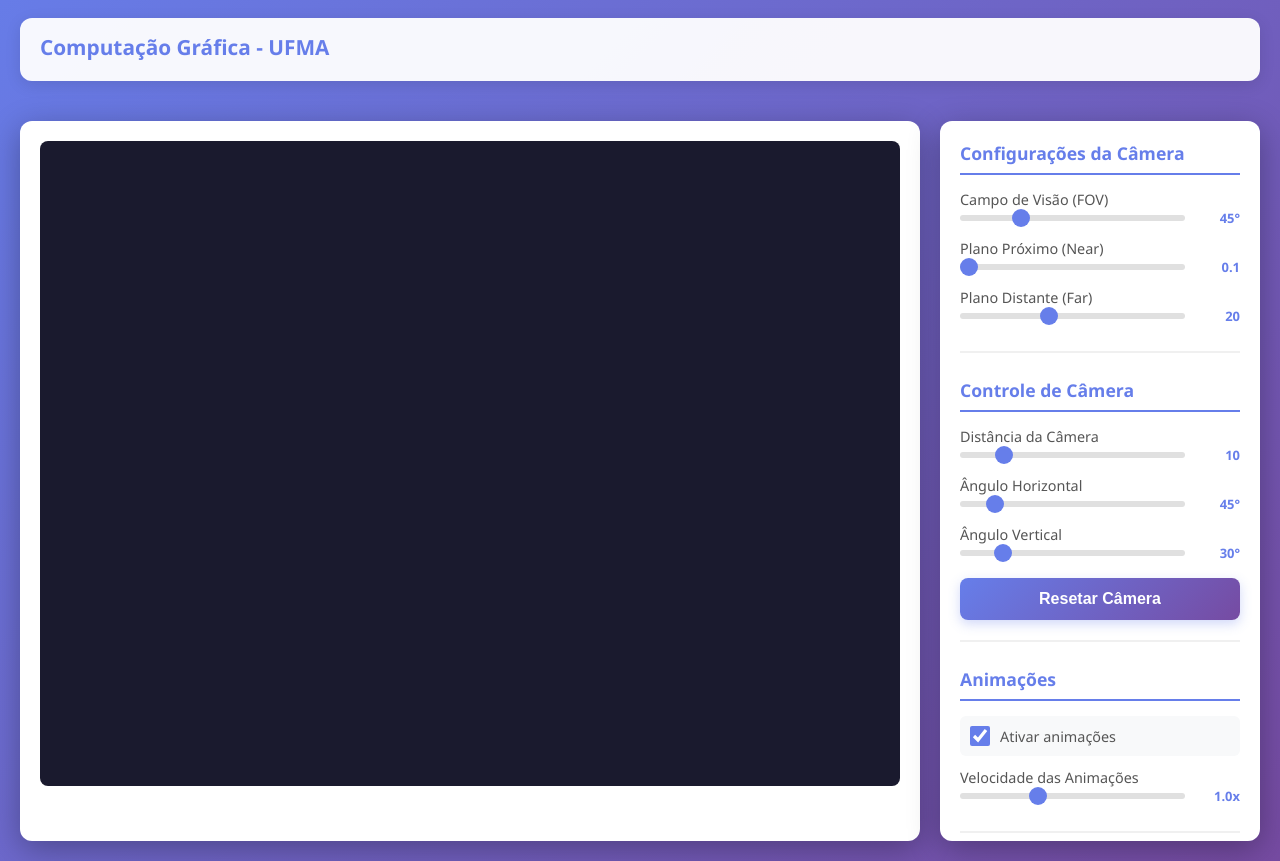
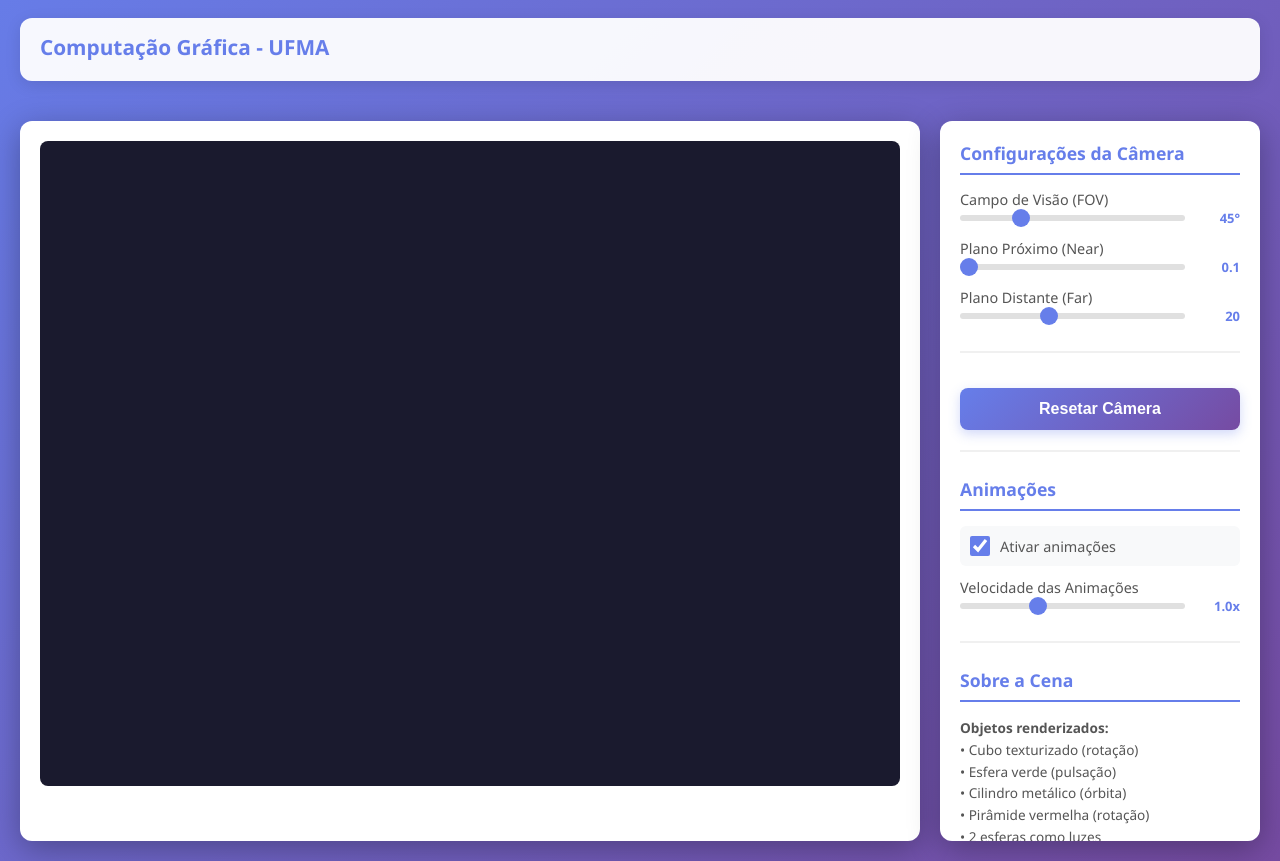
Before and after one commit to otreek11/WebGLObjects, a plain HTML site: page index.html in a window 1280 px wide. Shown: the part 85-946 px from the top of the page. Drawn offline with Linux system fonts and the light colour scheme; no server answers.

Commit message:
Remoção dos controles de câmera da interface html

```diff
--- a/index.html
+++ b/index.html
@@ -313,31 +313,6 @@
             </div>
 
             <div class="control-group">
-                <h3>Controle de Câmera</h3>
-
-                <label>
-                    Distância da Câmera
-                    <div class="slider-container">
-                        <input type="range" id="radiusSlider" min="2" max="50" value="10" step="0.5">
-                        <span class="value-display" id="radiusValue">10</span>
-                    </div>
-                </label>
-
-                <label>
-                    Ângulo Horizontal
-                    <div class="slider-container">
-                        <input type="range" id="thetaSlider" min="0" max="360" value="45" step="1">
-                        <span class="value-display"><span id="thetaValue">45</span>°</span>
-                    </div>
-                </label>
-
-                <label>
-                    Ângulo Vertical
-                    <div class="slider-container">
-                        <input type="range" id="phiSlider" min="1" max="179" value="30" step="1">
-                        <span class="value-display"><span id="phiValue">30</span>°</span>
-                    </div>
-                </label>
 
                 <button id="camReset">Resetar Câmera</button>
             </div>
```
